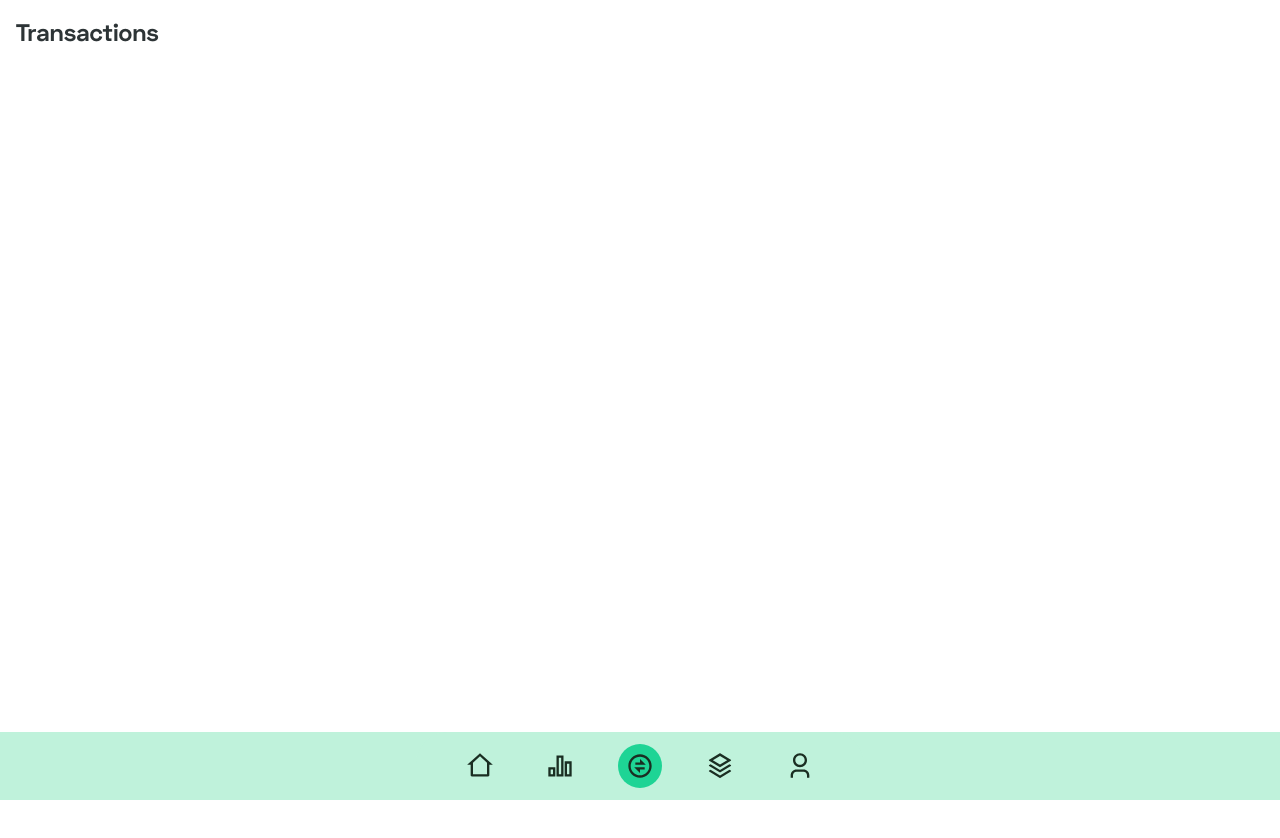
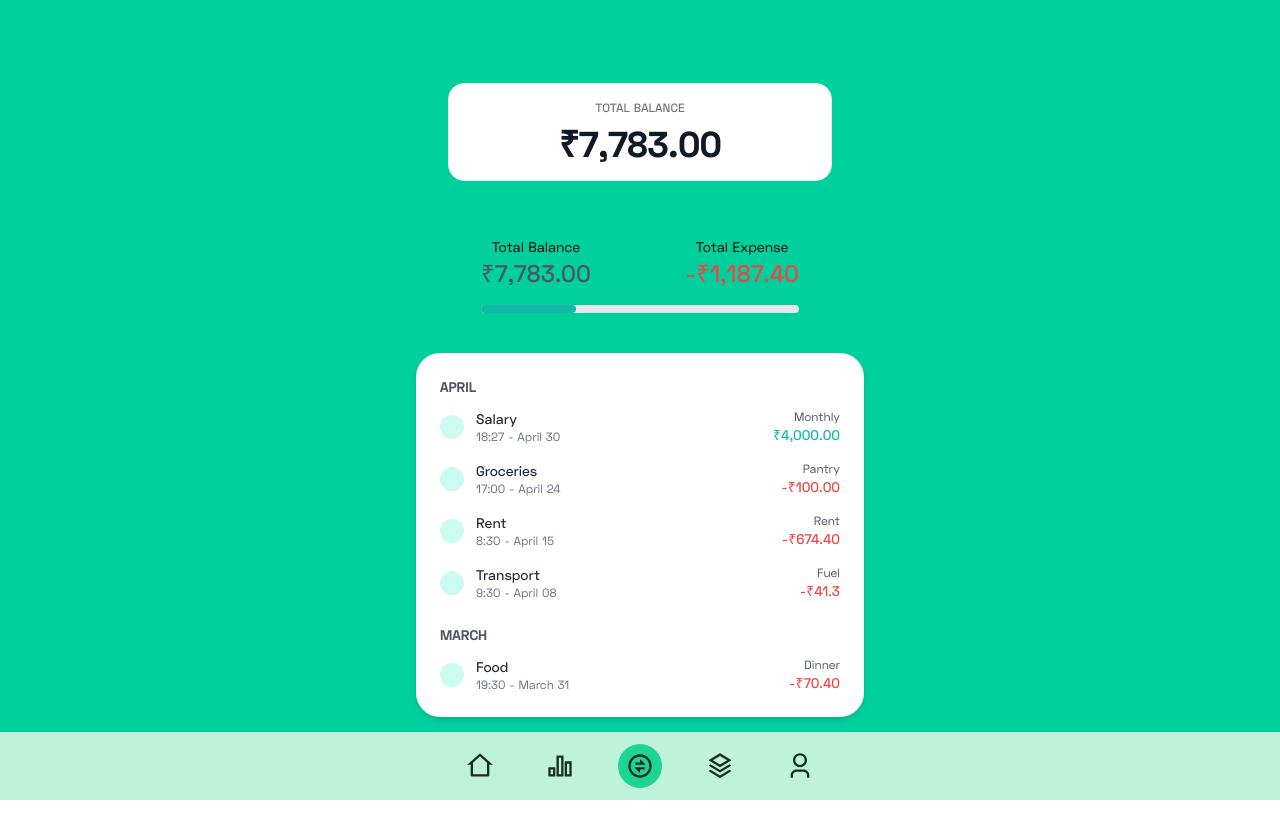
Before and after one commit to vshalakbari-scaletech/AI-Munimji, a Next.js app: page /dashboard/transactions in a window 1280 px wide. Shown: the top 838 px of the page. Before the commit the page ends 800 px from the top, so only its background shows below. Built offline with nearby package versions, Linux system fonts and the light colour scheme; no server answers.

Commit message:
refector code

```diff
--- a/src/app/dashboard/transactions/page.tsx
+++ b/src/app/dashboard/transactions/page.tsx
@@ -1,8 +1,8 @@
-export default function TransactionsPage() {
-  return (
-    <div className="p-4">
-      <h1 className="text-2xl font-semibold text-text-primary mb-4">Transactions</h1>
-      {/* Add your transactions content here */}
-    </div>
-  );
-}
+import TransactionPage from '@/components/transactionPage/transactionPage';
+import React from 'react';
+
+const Transaction = () => {
+	return <TransactionPage />;
+};
+
+export default Transaction;
--- a/src/app/transaction/page.tsx
+++ /dev/null
@@ -1,8 +0,0 @@
-import TransactionPage from '@/components/transactionPage/transactionPage';
-import React from 'react';
-
-const Transaction = () => {
-	return <TransactionPage />;
-};
-
-export default Transaction;
--- a/src/components/transactionPage/transactionPage.tsx
+++ b/src/components/transactionPage/transactionPage.tsx
@@ -15,11 +15,11 @@ const TransactionPage = () => {
 						<div className='flex justify-between'>
 							<div className='mt-4 flex flex-col justify-between text-sm'>
 								<p>Total Balance</p>
-								<p className='text-2xl font-medium text-gray-600'>$7,783.00</p>
+								<p className='text-2xl font-medium text-gray-600'>&#8377;7,783.00</p>
 							</div>
 							<div className='mt-4 flex flex-col justify-between text-sm'>
 								<p>Total Expense</p>
-								<p className='text-2xl font-medium text-red-500'>-$1,187.40</p>
+								<p className='text-2xl font-medium text-red-500'>-&#8377;1,187.40</p>
 							</div>
 						</div>
 						<div className='mt-4 h-2 w-full rounded-full bg-gray-200'>
@@ -48,7 +48,7 @@ const TransactionPage = () => {
 							</div>
 							<div className='text-right'>
 								<p className='text-xs text-gray-600'>Monthly</p>
-								<p className='text-sm font-medium text-teal-500'>$4,000.00</p>
+								<p className='text-sm font-medium text-teal-500'>&#8377;4,000.00</p>
 							</div>
 						</div>
 
@@ -64,7 +64,7 @@ const TransactionPage = () => {
 							</div>
 							<div className='text-right'>
 								<p className='text-xs text-gray-600'>Pantry</p>
-								<p className='text-sm font-medium text-red-500'>-$100.00</p>
+								<p className='text-sm font-medium text-red-500'>-&#8377;100.00</p>
 							</div>
 						</div>
 
@@ -80,7 +80,7 @@ const TransactionPage = () => {
 							</div>
 							<div className='text-right'>
 								<p className='text-xs text-gray-600'>Rent</p>
-								<p className='text-sm font-medium text-red-500'>-$674.40</p>
+								<p className='text-sm font-medium text-red-500'>-&#8377;674.40</p>
 							</div>
 						</div>
 
@@ -96,7 +96,7 @@ const TransactionPage = () => {
 							</div>
 							<div className='text-right'>
 								<p className='text-xs text-gray-600'>Fuel</p>
-								<p className='text-sm font-medium text-red-500'>-$41.3</p>
+								<p className='text-sm font-medium text-red-500'>-&#8377;41.3</p>
 							</div>
 						</div>
 					</div>
@@ -116,7 +116,7 @@ const TransactionPage = () => {
 							</div>
 							<div className='text-right'>
 								<p className='text-xs text-gray-600'>Dinner</p>
-								<p className='text-sm font-medium text-red-500'>-$70.40</p>
+								<p className='text-sm font-medium text-red-500'>-&#8377;70.40</p>
 							</div>
 						</div>
 					</div>
```
